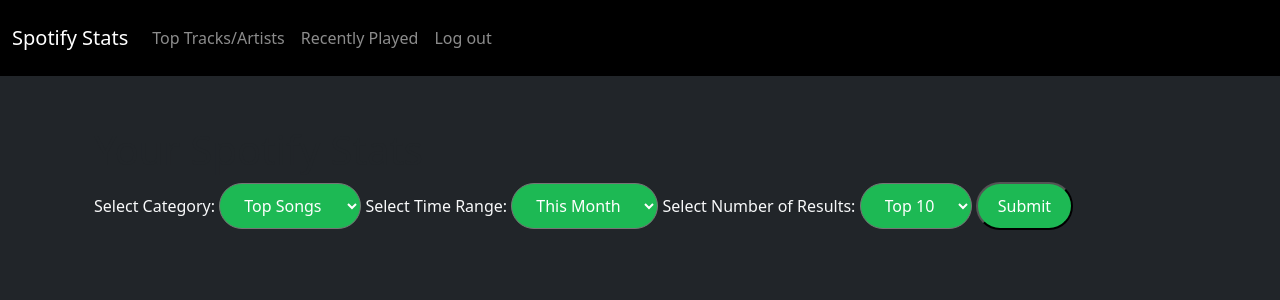
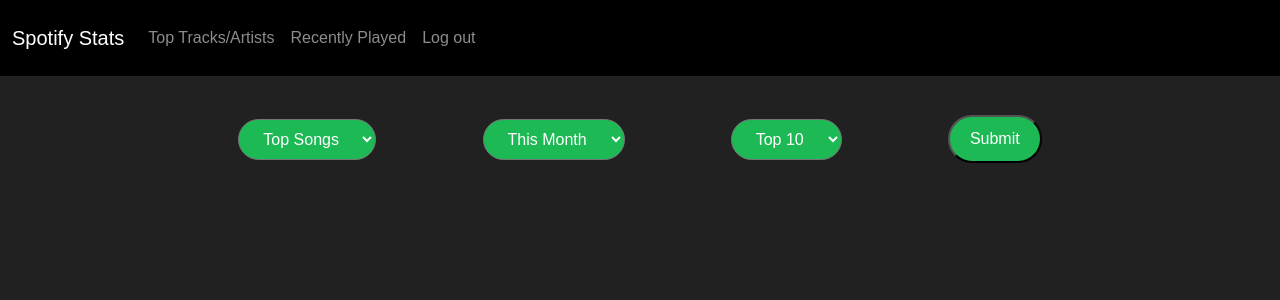
Before and after one commit to timothja/SpotifyStats, a Flask app: template src/templates/tops.html in a window 1280 px wide. Shown: the top 300 px of the page. Run offline with Flask 3, Linux system fonts and the light colour scheme; the template is opened without the code that fills it, so the values that code supplies are empty.

Commit message:
cosmetic changes

```diff
--- a/src/static/styles.css
+++ b/src/static/styles.css
@@ -6,7 +6,29 @@
 }
 
 .container {
-    margin-top: 50px;
+    margin-top: 20px;
+    margin-bottom: 20px;
+}
+
+/* Center the form and space out the dropdowns */
+.center {
+    display: flex;
+    justify-content: center;
+    align-items: center;
+    flex-wrap: wrap;
+    gap: 10%; /* Space between dropdowns */
+
+}
+
+/* Sticky form that remains at the top when scrolling */
+.sticky-form {
+    position: -webkit-sticky; /* For Safari */
+    position: sticky;
+    top: 0;
+    z-index: 100; /* Ensure it stays above other content */
+    padding: 15px;
+    background-color: 	#212121;
+    /* box-shadow: 0 2px 4px rgba(0, 0, 0, 0.1); */
 }
 
 .cust-btn {
@@ -16,6 +38,11 @@
     text-decoration: none;
     border-radius: 50px;
 }
+
+button.cust-btn:hover {
+    background-color: #1aa34a; /* Darken green on hover */
+}
+
 ul {
     list-style: none;
     padding: 0;
--- a/src/templates/base.html
+++ b/src/templates/base.html
@@ -4,11 +4,12 @@
     <meta charset="UTF-8">
     <meta name="viewport" content="width=device-width, initial-scale=1.0">
     <title>Spotify Stats</title>
+
+    <link href="https://cdn.jsdelivr.net/npm/bootstrap@5.1.3/dist/css/bootstrap.min.css" rel="stylesheet">
     <link rel="stylesheet" href="{{ url_for('static', filename='styles.css') }}">
-    <link href="https://cdn.jsdelivr.net/npm/bootstrap@5.1.3/dist/css/bootstrap.min.css" rel="stylesheet">
 </head>
-<body class="bg-dark">
 
+<body >
     <!-- Navbar -->
     <nav class="navbar navbar-expand-lg navbar-dark bg-black">
         <div class="container-fluid">
--- a/src/templates/tops.html
+++ b/src/templates/tops.html
@@ -3,23 +3,19 @@
 {% block content %}
 
 <div class="container">
-    <h1>Your Spotify Stats</h1>
 
-    <form class="center" method="GET" action="/tops">
-        <label class="text-light" for="category">Select Category:</label>
+    <form class="center sticky-form" method="GET" action="/tops">
         <select class="cust-btn dropdown-toggle" id="category" name="category">
             <option value="tracks" {% if category == 'tracks' %}selected{% endif %}>Top Songs</option>
             <option value="artists" {% if category == 'artists' %}selected{% endif %}>Top Artists</option>
         </select>
 
-        <label class="text-light" for="time_range">Select Time Range:</label>
         <select class="cust-btn dropdown-toggle" id="time_range" name="time_range">
             <option value="short_term" {% if time_range == 'short_term' %}selected{% endif %}>This Month</option>
             <option value="medium_term" {% if time_range == 'medium_term' %}selected{% endif %}>This Year</option>
             <option value="long_term" {% if time_range == 'long_term' %}selected{% endif %}>All Time</option>
         </select>
 
-        <label class="text-light" for="limit">Select Number of Results:</label>
         <select class="cust-btn dropdown-toggle" id="limit" name="limit">
             <option value="10" {% if limit == 10 %}selected{% endif %}>Top 10</option>
             <option value="25" {% if limit == 25 %}selected{% endif %}>Top 25</option>
```
